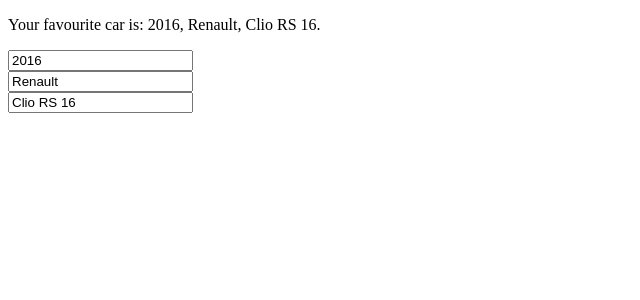
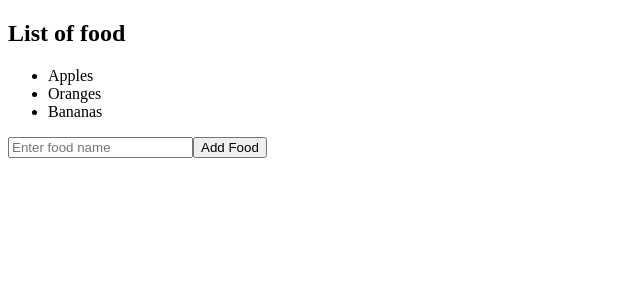
Before and after one commit to HopolangBotsane/Random-React-Projects, a React (Vite) app in the folder Untitled/: page / in a window 1280 px wide. Shown: the top 300 px of the page, without its empty margins (0-640 px from the left). Built offline with nearby package versions, Linux system fonts and the light colour scheme.

Commit message:
Feat: To do list generator

```diff
--- a/Untitled/src/App.jsx
+++ b/Untitled/src/App.jsx
@@ -1,10 +1,10 @@
-import MyComponent from "./Components/MyComponent"
+import Todo from "./Components/Todo"
 
 function App() {
 
   return (
     <>
-      <MyComponent/>
+      <Todo/>
     </>
   )
 }
--- /dev/null
+++ b/Untitled/src/Components/Todo.jsx
@@ -0,0 +1,34 @@
+import { useState } from 'react';
+
+function Todo() {
+
+    const [foods, setFoods] = useState(["Apples", "Oranges", "Bananas"])
+
+    function handleAddFood() {
+
+        const newFood = document.getElementById("foodInput").value
+        document.getElementById("foodInput").value = ""
+
+        setFoods(prevFoods => [...prevFoods, newFood])
+
+    }
+
+    function handleRemoveFood(index) {
+
+        setFoods(foods.filter((_, i) => i !== index))
+
+    }
+
+    return(
+        <div>
+            <h2>List of food</h2>
+            <ul>
+                {foods.map((food, index) => <li key={index} onClick={() => handleRemoveFood(index)}>{food}</li> )}
+            </ul>
+            <input type="text" id="foodInput" placeholder="Enter food name"/>
+            <button onClick={handleAddFood}>Add Food</button>
+        </div>
+    )
+}
+
+export default Todo
```
